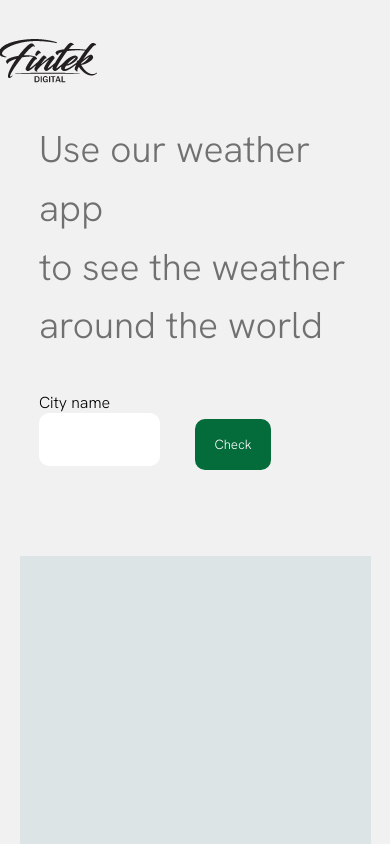
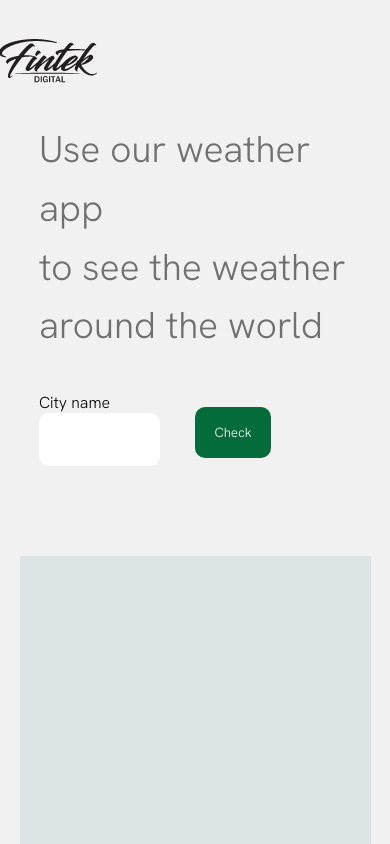
Before and after one commit to roi1410/fintek-wetherApp, a React (Vite) app in the folder frontend/: page / in a window 390 px wide. Shown: the top 844 px of the page. Built offline with nearby package versions, Linux system fonts and the light colour scheme; no server answers.

Commit message:
Update leftSide.css

```diff
--- a/frontend/src/css/leftSide.css
+++ b/frontend/src/css/leftSide.css
@@ -6,14 +6,14 @@
   border: #ffffff;
   margin: 0;
   font-size: large;
-
-
 }
 
 .btnPrimary {
-  width: fit-content;
+  height: fit-content;
+  padding-inline: 1vw;
   padding-inline: 1.5vw;
   padding-block: 2vh;
+
   border: #046b3b;
   border-radius: 10px;
   background: #046b3b;
@@ -21,7 +21,7 @@
   cursor: pointer;
   position: relative;
   left: 19vw;
-  bottom:  8vh;
+  top: -8vh;
 
   font-family: "HeeboThin";
 }
@@ -32,8 +32,7 @@
 }
 .leftSideContainer label {
   width: 25vw;
-  display: flex;
-  flex-direction: column;
+
   box-sizing: border-box;
 }
 .leftSideContainer p {
@@ -53,17 +52,16 @@
 }
 @media all and (max-width: 1000px) {
   .btnPrimary {
-   left: 40vw;
-    bottom: 12vw;
+    left: 40vw;
+    top: -7vh;
 
     padding-inline: 5vw;
     padding-block: 2vh;
-
   }
-  .input{
+  .input {
     height: 6vh;
   }
-  .leftSideContainer label{
+  .leftSideContainer label {
     width: 30vw;
   }
 }
```
